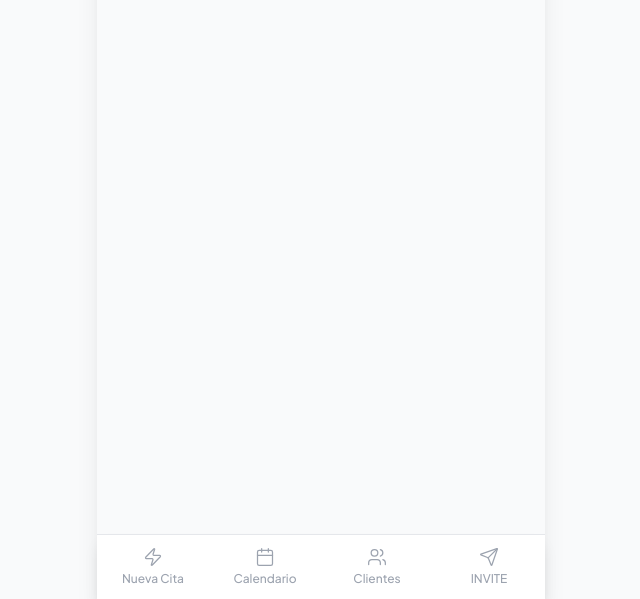
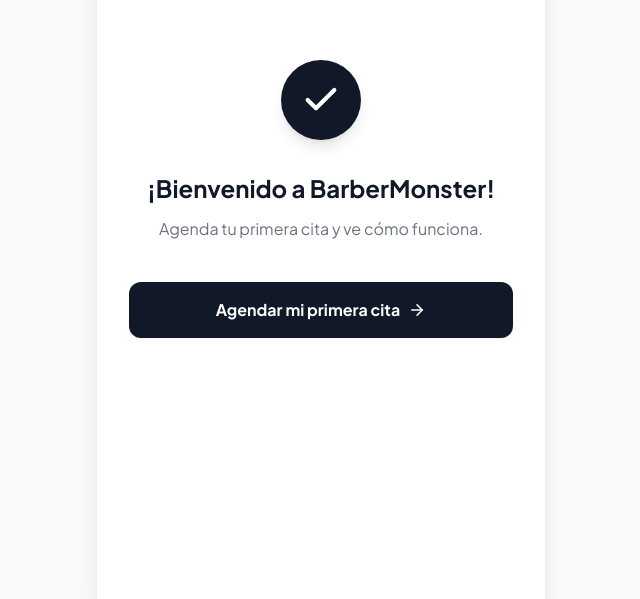
Before and after one commit to eugeniocez/bm-lite-prototype, a React (Vite) app: page /bienvenida in a window 1280 px wide. Shown: the part 201-800 px from the top of the page, without its empty margins (319-959 px from the left). Built offline with nearby package versions, Linux system fonts and the light colour scheme.

Commit message:
feat: pantalla de bienvenida post-registro

```diff
--- a/src/App.jsx
+++ b/src/App.jsx
@@ -1,25 +1,45 @@
-import { Routes, Route, Navigate } from 'react-router-dom'
+import { Routes, Route, Navigate, useLocation } from 'react-router-dom'
 import BottomNav from './components/shared/BottomNav'
 import QuickBook from './pages/QuickBook'
 import Calendario from './pages/Calendario'
 import Directorio from './pages/Directorio'
 import Invite from './pages/Invite'
+import Bienvenida from './pages/Bienvenida'
 
-export default function App() {
+function AppContent() {
+  const location = useLocation()
+  const enBienvenida = location.pathname === '/bienvenida'
+  const vistaPreviamente = localStorage.getItem('bm-bienvenida-vista') === 'true'
+
+  if (location.pathname === '/' && vistaPreviamente) {
+    return <Navigate to="/quickbook" replace />
+  }
+
+  if (enBienvenida && vistaPreviamente) {
+    return <Navigate to="/quickbook" replace />
+  }
+
   return (
-    <div className="min-h-screen bg-gray-50 dark:bg-gray-900 flex flex-col">
     <div className="w-full max-w-md mx-auto min-h-screen bg-gray-50 dark:bg-gray-900 flex flex-col relative shadow-xl">
-        <main className="flex-1 overflow-y-auto pb-20 bg-gray-50 dark:bg-gray-950">
+      <main className={`flex-1 overflow-y-auto bg-gray-50 dark:bg-gray-950 ${enBienvenida ? '' : 'pb-20'}`}>
         <Routes>
-            <Route path="/" element={<Navigate to="/quickbook" replace />} />
+          <Route path="/" element={<Navigate to="/bienvenida" replace />} />
+          <Route path="/bienvenida" element={<Bienvenida />} />
           <Route path="/quickbook" element={<QuickBook />} />
           <Route path="/calendario" element={<Calendario />} />
           <Route path="/directorio" element={<Directorio />} />
           <Route path="/invite" element={<Invite />} />
         </Routes>
       </main>
-        <BottomNav />
-      </div>
+      {!enBienvenida && <BottomNav />}
     </div>
   )
 }
+
+export default function App() {
+  return (
+    <div className="min-h-screen bg-gray-50 dark:bg-gray-900 flex flex-col">
+      <AppContent />
+    </div>
+  )
+}
--- /dev/null
+++ b/src/pages/Bienvenida.jsx
@@ -0,0 +1,47 @@
+import { useEffect } from 'react'
+import { useNavigate } from 'react-router-dom'
+import { Check, ArrowRight } from 'lucide-react'
+
+const BARBERIA = 'BarberMonster'
+
+export default function Bienvenida() {
+  const navigate = useNavigate()
+
+  // Evento de conversión — en producción reemplazar con analytics real
+  useEffect(() => {
+    console.log('[conversión] registro_completado', { timestamp: new Date().toISOString() })
+  }, [])
+
+  const handleEmpezar = () => {
+    localStorage.setItem('bm-bienvenida-vista', 'true')
+    navigate('/quickbook')
+  }
+
+  return (
+    <div className="fixed inset-0 max-w-md mx-auto bg-white dark:bg-gray-900 flex flex-col items-center justify-center px-8 text-center">
+      {/* Ícono de éxito */}
+      <div className="w-20 h-20 bg-gray-900 dark:bg-white rounded-full flex items-center justify-center mb-8 shadow-lg">
+        <Check size={40} className="text-white dark:text-gray-900" strokeWidth={2.5} />
+      </div>
+
+      {/* Bienvenida */}
+      <h1 className="text-2xl font-bold text-gray-900 dark:text-white mb-3">
+        ¡Bienvenido a {BARBERIA}!
+      </h1>
+
+      {/* Mini-tip */}
+      <p className="text-gray-500 dark:text-gray-400 text-base leading-relaxed mb-10">
+        Agenda tu primera cita y ve cómo funciona.
+      </p>
+
+      {/* CTA */}
+      <button
+        onClick={handleEmpezar}
+        className="w-full flex items-center justify-center gap-2 bg-gray-900 dark:bg-white text-white dark:text-gray-900 font-bold py-4 rounded-xl text-base hover:bg-gray-800 dark:hover:bg-gray-100 active:scale-95 transition-all shadow-sm"
+      >
+        Agendar mi primera cita
+        <ArrowRight size={18} />
+      </button>
+    </div>
+  )
+}
```
Lines whose indentation alone changed are shown as unchanged.
